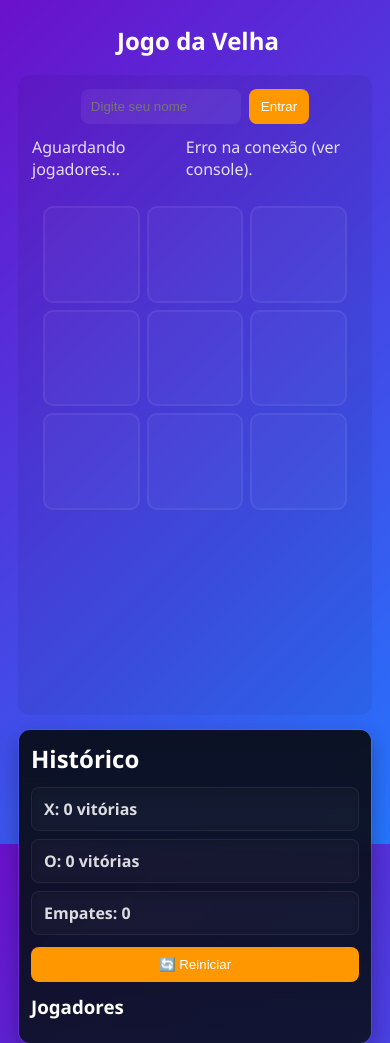
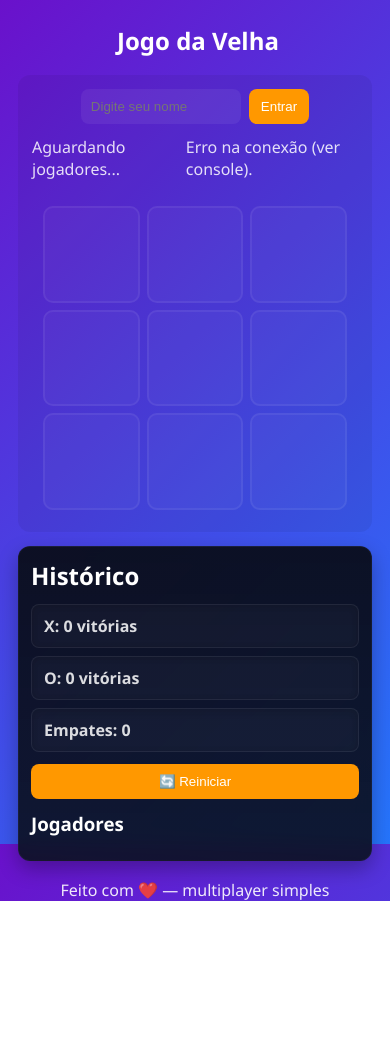
Before and after one commit to brFegari/Jogo-da-velha-2, a website: page public/index.html in a window 390 px wide. Shown: the top 1043 px of the page. After the commit the page ends 901 px from the top, so only its background shows below. Drawn offline with nearby package versions, Linux system fonts and the light colour scheme; no server answers.

Commit message:
Update style.css

```diff
--- a/public/style.css
+++ b/public/style.css
@@ -195,6 +195,26 @@ body{
   .login-row input{max-width:160px}
   .sidebar{padding:12px}
 }
+@media (max-width: 900px) {
+  /* Impedir que .game-area cresça verticalmente no mobile */
+  .game-area {
+    flex: 0 0 auto;        /* não cresce, não encolhe automaticamente */
+    width: 100%;           /* ocupa a largura disponível (com max-width já aplicado) */
+    max-width: 720px;
+    align-self: stretch;   /* estica horizontalmente, mas não verticalmente */
+    /* opcional: limite de altura e rolagem interna caso haja conteúdo demais */
+    max-height: calc(100vh - 160px); /* ajustar conforme header/footer */
+    overflow-y: auto;      /* permite rolar o conteúdo interno */
+  }
+
+  /* garantir que a centralização fique correta */
+  .center-area {
+    flex-direction: column;
+    align-items: center;
+  }
+
+  }
+}
 
 /* small polish: garantir contraste entre board e sidebar */
 .game-area, .sidebar { background-clip: padding-box; }
```
